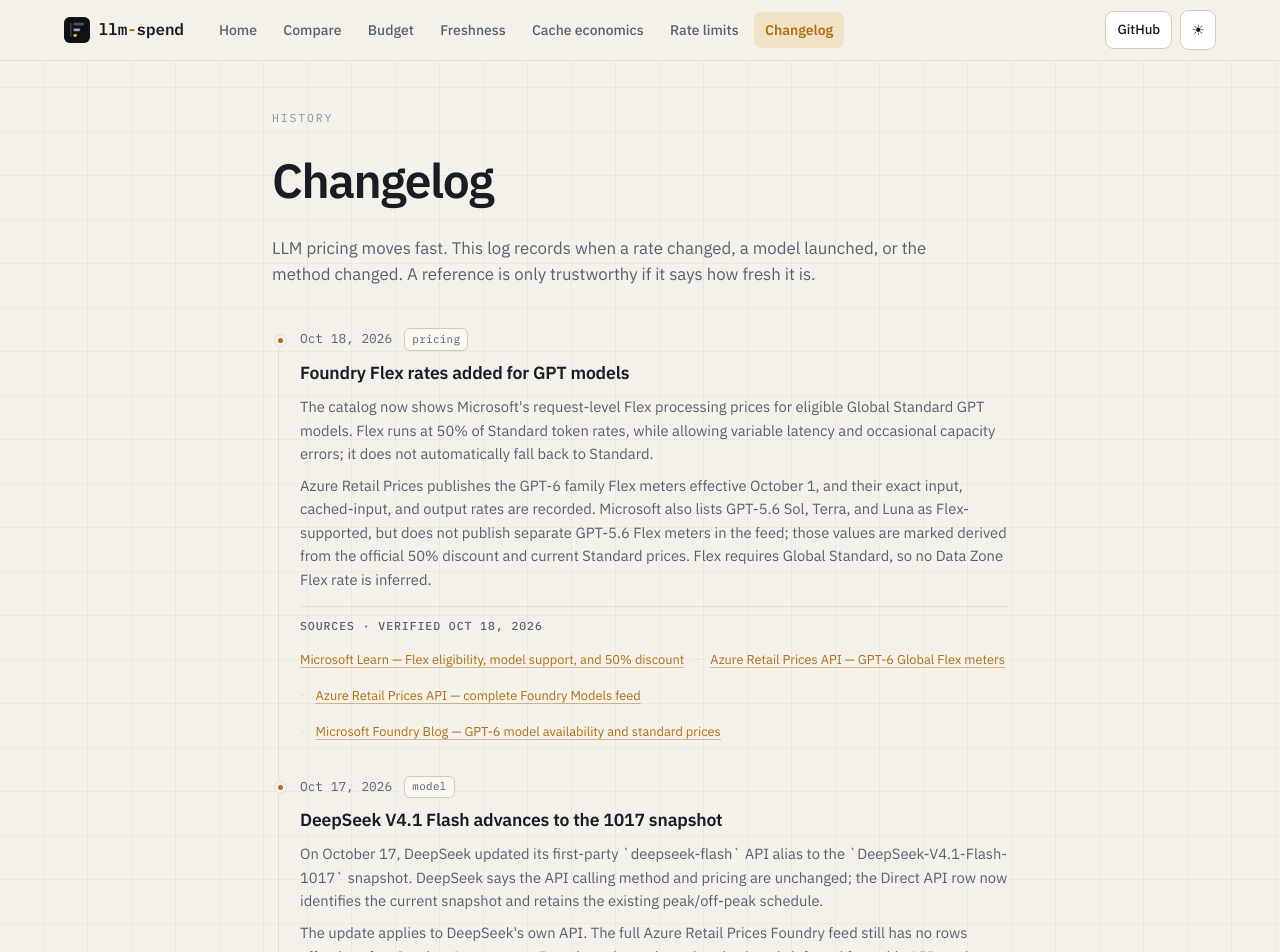
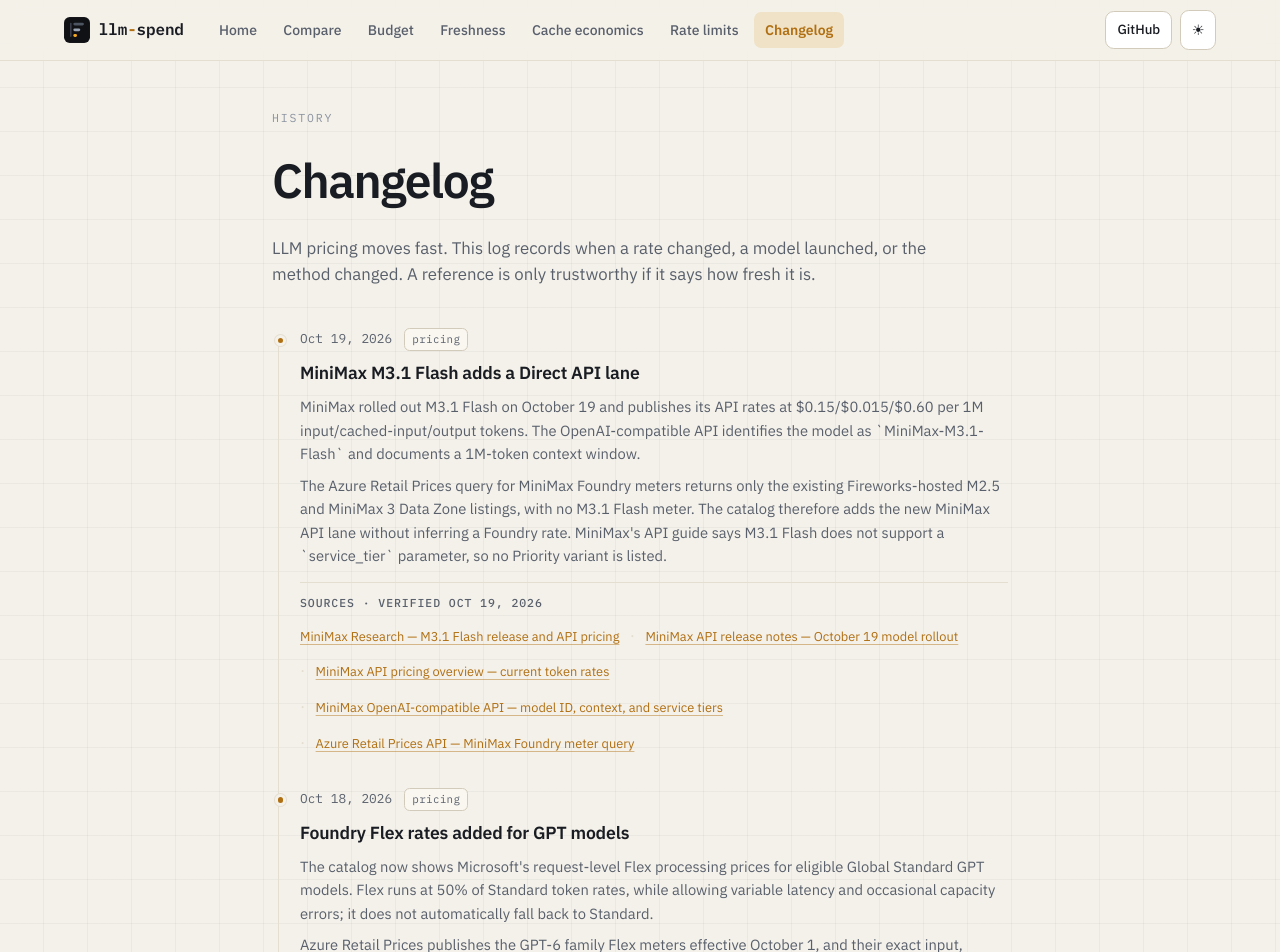
Before and after one commit to realgarit/llm-spend, a Next.js app: page /changelog in a window 1280 px wide. Shown: the top 952 px of the page. Built offline with nearby package versions, Linux system fonts and the light colour scheme.

Commit message:
Add MiniMax M3.1 Flash pricing

```diff
--- a/src/data/catalog-meta.ts
+++ b/src/data/catalog-meta.ts
@@ -1,5 +1,5 @@
 /** The UTC day of the repository's most recent full catalog audit. */
-export const CATALOG_VERIFIED_AT = "2026-10-07T00:00:00Z";
+export const CATALOG_VERIFIED_AT = "2026-10-19T00:00:00Z";
 
 /** Age bands used to communicate catalog freshness without implying live data. */
 export const FRESHNESS_THRESHOLDS_DAYS = {
--- a/src/data/changelog.ts
+++ b/src/data/changelog.ts
@@ -23,6 +23,38 @@
  */
 export const changelog: ChangelogEntry[] = [
   {
+    date: "2026-10-19",
+    title: "MiniMax M3.1 Flash adds a Direct API lane",
+    tag: "pricing",
+    body: [
+      "MiniMax rolled out M3.1 Flash on October 19 and publishes its API rates at $0.15/$0.015/$0.60 per 1M input/cached-input/output tokens. The OpenAI-compatible API identifies the model as `MiniMax-M3.1-Flash` and documents a 1M-token context window.",
+      "The Azure Retail Prices query for MiniMax Foundry meters returns only the existing Fireworks-hosted M2.5 and MiniMax 3 Data Zone listings, with no M3.1 Flash meter. The catalog therefore adds the new MiniMax API lane without inferring a Foundry rate. MiniMax's API guide says M3.1 Flash does not support a `service_tier` parameter, so no Priority variant is listed.",
+    ],
+    sources: [
+      {
+        label: "MiniMax Research — M3.1 Flash release and API pricing",
+        href: "https://www.minimax.io/blog/minimax-m31f",
+      },
+      {
+        label: "MiniMax API release notes — October 19 model rollout",
+        href: "https://platform.minimax.io/docs/release-notes/models",
+      },
+      {
+        label: "MiniMax API pricing overview — current token rates",
+        href: "https://platform.minimax.io/docs/pricing/overview",
+      },
+      {
+        label: "MiniMax OpenAI-compatible API — model ID, context, and service tiers",
+        href: "https://platform.minimax.io/docs/api-reference/text-openai-api",
+      },
+      {
+        label: "Azure Retail Prices API — MiniMax Foundry meter query",
+        href: "https://prices.azure.com/api/retail/prices?%24filter=serviceName%20eq%20%27Foundry%20Models%27%20and%20contains%28tolower%28meterName%29%2C%20%27minimax%27%29",
+      },
+    ],
+    sourcesVerifiedOn: "2026-10-19",
+  },
+  {
     date: "2026-10-18",
     title: "Foundry Flex rates added for GPT models",
     tag: "pricing",
--- a/src/data/providers/minimax.ts
+++ b/src/data/providers/minimax.ts
@@ -4,10 +4,10 @@
   slug: "minimax",
   name: "MiniMax",
   org: "MiniMax AI",
-  tagline: "MiniMax M2.5 and MiniMax 3 are resold on Microsoft Foundry as Data Zone-only serverless listings; the direct API adds M2.7 and M3 as the current lineup for comparison.",
+  tagline: "MiniMax M2.5 and MiniMax 3 are resold on Microsoft Foundry as Data Zone-only serverless listings; the direct API lineup now includes M3.1 Flash.",
   intro: [
     "MiniMax's M2.5 and MiniMax 3 models are resold on Microsoft Foundry exclusively as Data Zone serverless listings — there is no published Global-tier meter for either model, the same situation as the GLM family. Both carry an officially published cached-input meter.",
-    "MiniMax's own direct API is now shown alongside those Foundry lanes as the comparison baseline. On MiniMax's pricing page, M2.5 has moved to a collapsed 'Legacy Models' section, while M2.7 and MiniMax M3 are the current generation.",
+    "MiniMax's own direct API is shown alongside those Foundry lanes as the comparison baseline. MiniMax M3.1 Flash is its newest API release, alongside M2.7 and MiniMax M3; the Azure Retail Prices feed has no matching Foundry meter for M3.1 Flash.",
   ],
   entries: [
     {
@@ -77,6 +77,21 @@
         "MiniMax official pricing page (platform.minimax.io/docs/guides/pricing-paygo), captured 2026-07-29: $0.30/M input, $0.06/M cache read, $1.20/M output, plus a $0.375/M cache-write charge this catalog's schema does not model. Unlike M3, M2.7 carries no 'Permanent 50% off' label. A full Azure Foundry sweep on 2026-07-29 found no MiniMax M2.7 meter on any tier.",
       effectiveDate: "2026-07-29",
     },
+    {
+      model: "MiniMax M3.1 Flash",
+      host: "MiniMax direct API",
+      tier: "Direct",
+      inputUsd: 0.15,
+      cachedUsd: 0.015,
+      outputUsd: 0.6,
+      contextWindow: 1_000_000,
+      confidence: "official",
+      notes:
+        "API model ID `MiniMax-M3.1-Flash`; MiniMax's API guide says this model does not accept a service-tier parameter.",
+      sourceNote:
+        "MiniMax's official October 19, 2026 release announcement says M3.1 Flash is available through the MiniMax API and publishes $0.15/M input, $0.60/M output, and $0.015/M cached input. The official pricing overview repeats these rates. MiniMax's OpenAI-compatible API documentation identifies the model ID as `MiniMax-M3.1-Flash`, gives a 1,000,000-token context window, and says this model does not support the `service_tier` field. The October 19 Azure Retail Prices API query for Foundry meters containing `minimax` returned only Fireworks-hosted MiniMax M2.5 and MiniMax 3 Data Zone meters; no M3.1 Flash Foundry meter is listed.",
+      effectiveDate: "2026-10-19",
+    },
   ],
   quirks: [
     {
```
Also changed, not shown: 2 other files (tests, documents, lock files or other folders).
